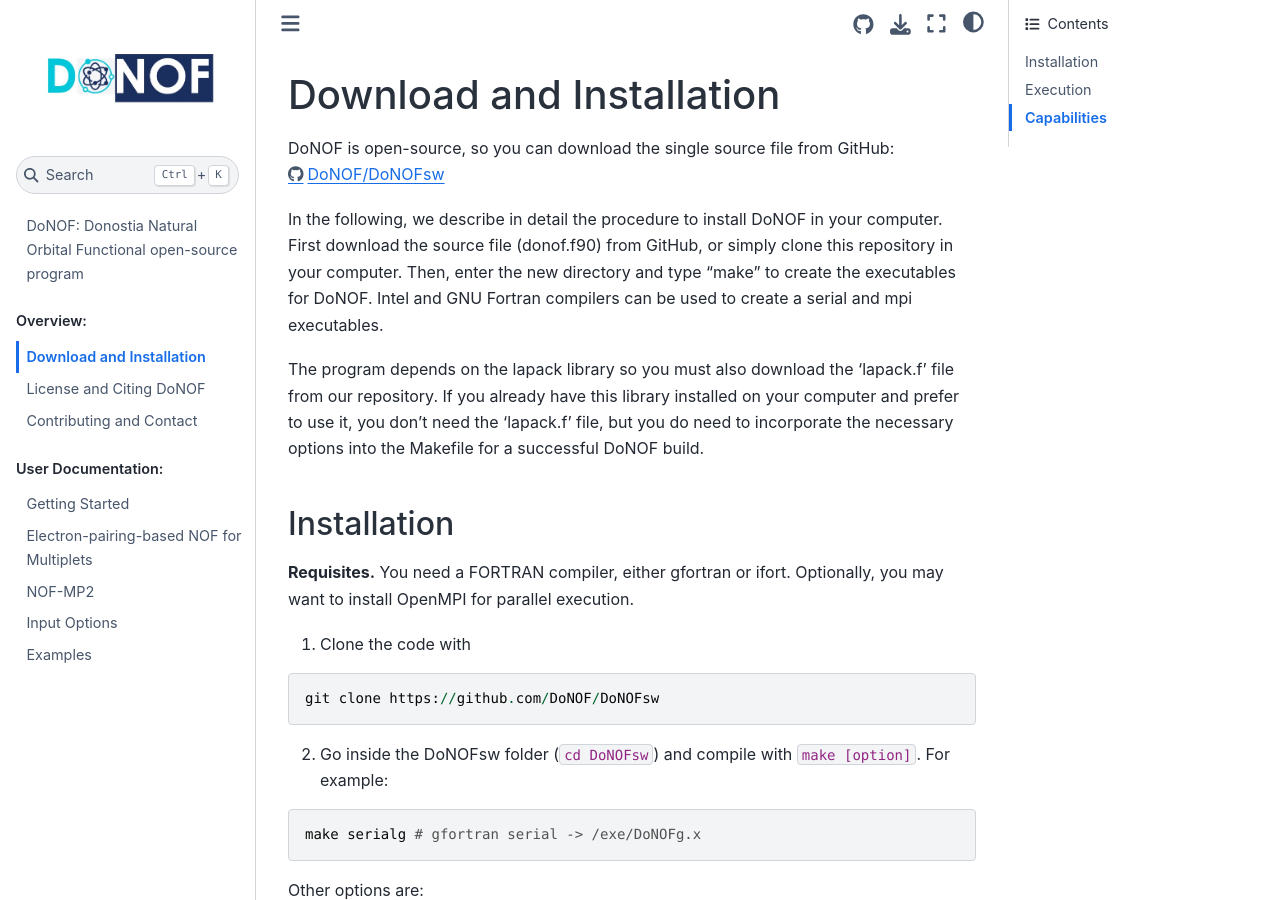
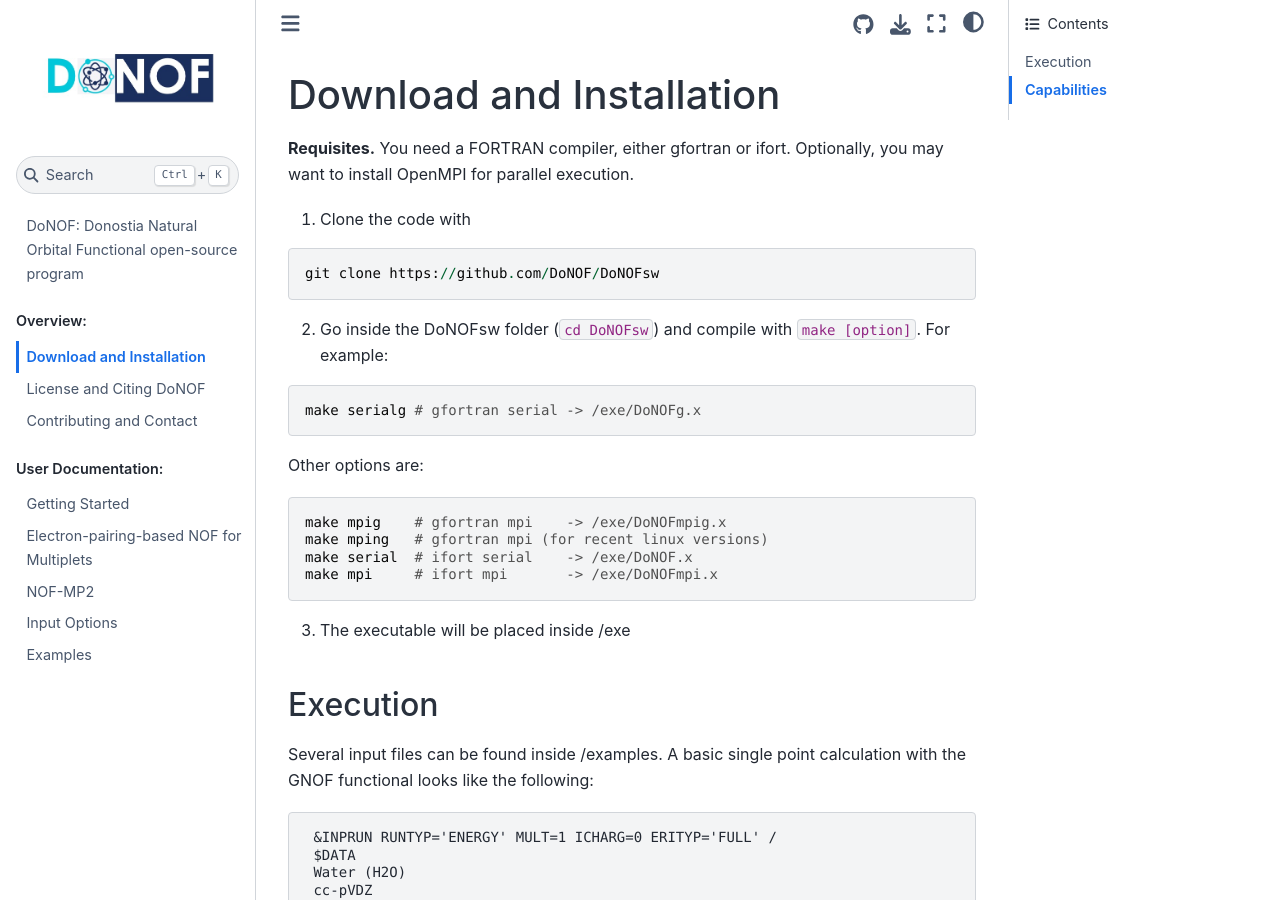
Before and after one commit to DoNOF/DoNOF-Documentation, a Jupyter Book: the page built from docs/Installation.md, in a window 1280 px wide and 900 px high. Built offline with Jupyter Book 1.0.4 settings and Sphinx 7.4.7 and the Sphinx Book theme 1.1.4, drawn with Linux system fonts in a browser that asks for light colours.

Commit message:
Update Installation.md

```diff
--- a/docs/Installation.md
+++ b/docs/Installation.md
@@ -1,12 +1,4 @@
 # Download and Installation
-
-DoNOF is open-source, so you can download the single source file from GitHub: https://github.com/DoNOF/DoNOFsw/
-
-In the following, we describe in detail the procedure to install DoNOF in your computer. First download the source file (donof.f90) from GitHub, or simply clone this repository in your computer. Then, enter the new directory and type "make" to create the executables for DoNOF. Intel and GNU Fortran compilers can be used to create a serial and mpi executables.
-
-The program depends on the lapack library so you must also download the 'lapack.f' file from our repository. If you already have this library installed on your computer and prefer to use it, you don't need the 'lapack.f' file, but you do need to incorporate the necessary options into the Makefile for a successful DoNOF build.
-
-## Installation
 
 **Requisites.** You need a FORTRAN compiler, either gfortran or ifort. Optionally, you may want to install OpenMPI for parallel execution.
 
```
